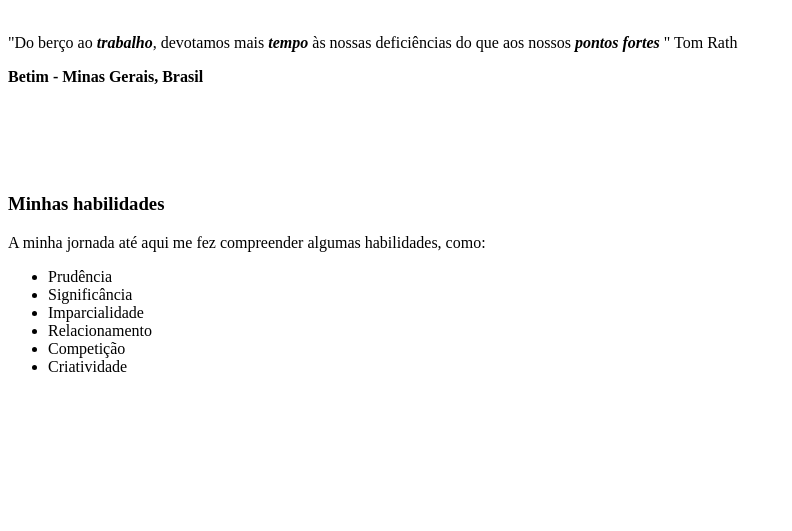
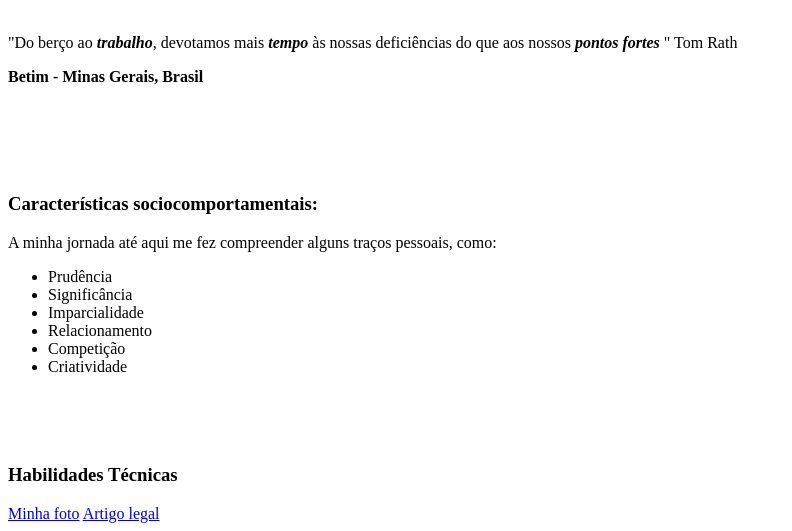
Before and after one commit to barbararibeiro1/barbararibeiro1.github.io, a plain HTML site: page barbararibeiro.html in a window 1280 px wide. Shown: the part 464-995 px from the top of the page, without its empty margins (0-792 px from the left). Before the commit the page ends 856 px from the top, so only its background shows below. Drawn offline with Linux system fonts and the light colour scheme.

Commit message:
links finais

```diff
--- a/barbararibeiro.html
+++ b/barbararibeiro.html
@@ -16,8 +16,8 @@
     <p> "Do berço ao <strong><em>trabalho</em></strong>, devotamos mais <strong><em>tempo</em></strong> às nossas deficiências do que aos nossos <strong><em>pontos fortes</em> </strong>" Tom Rath </p>
     <p><strong> Betim - Minas Gerais, Brasil</strong></p>
     <br><br><br><br>
-        <h3>Minhas habilidades</h3>
-    <p> A minha jornada até aqui me fez compreender algumas habilidades, como:</p>
+        <h3>Características sociocomportamentais:</h3>
+    <p> A minha jornada até aqui me fez compreender alguns traços pessoais, como:</p>
     <ul>
         <li> Prudência</li>
         <li> Significância</li>
@@ -26,7 +26,13 @@
         <li> Competição</li>
         <li> Criatividade</li>
     </ul>
+    <br><br><br>
+    <h3> Habilidades Técnicas</h3>
+    <ul>
 
+    </ul>
+    <a href="#minha-foto">Minha foto</a>
+    <a href="https://blog.betrybe.com/carreira/frases-warren-buffet/">Artigo legal</a>
 
 
 
```
